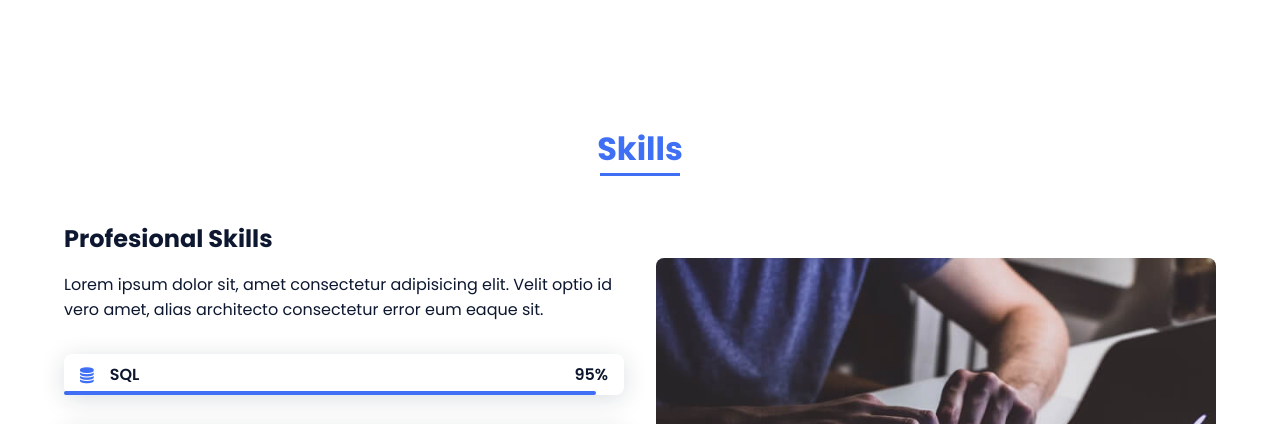
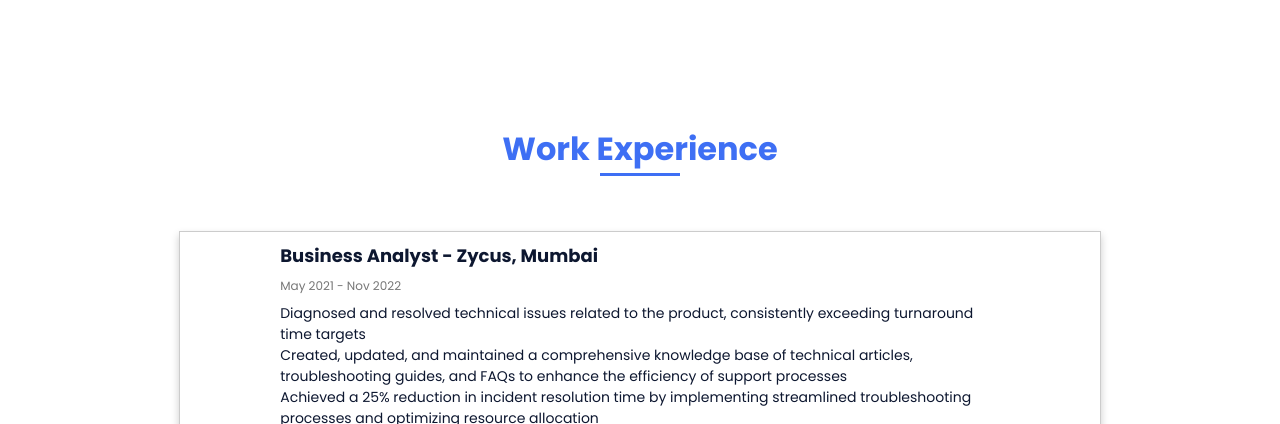
Before and after one commit to aniketh05/aniketh05.github.io, a plain HTML site: page index.html in a window 1280 px wide. Shown: the part 1092-1516 px from the top of the page. Drawn offline with nearby package versions, Linux system fonts and the light colour scheme; a script that the page names is missing.

Commit message:
comment skills
also updated resume

```diff
--- a/index.html
+++ b/index.html
@@ -81,7 +81,7 @@
             </section>
 
             <!--===== SKILLS =====-->
-            <section class="skills section" id="skills">
+            <!-- <section class="skills section" id="skills">
                 <h2 class="section-title">Skills</h2>
 
                 <div class="skills__container bd-grid">
@@ -142,7 +142,7 @@
                         <img src="assets/img/work3.jpg" alt="" class="skills__img">
                     </div>
                 </div>
-            </section>
+            </section> -->
 
             <!--===== WORK =====-->
             <section class="work section" id="work">
```
Also changed, not shown: 1 other file.
